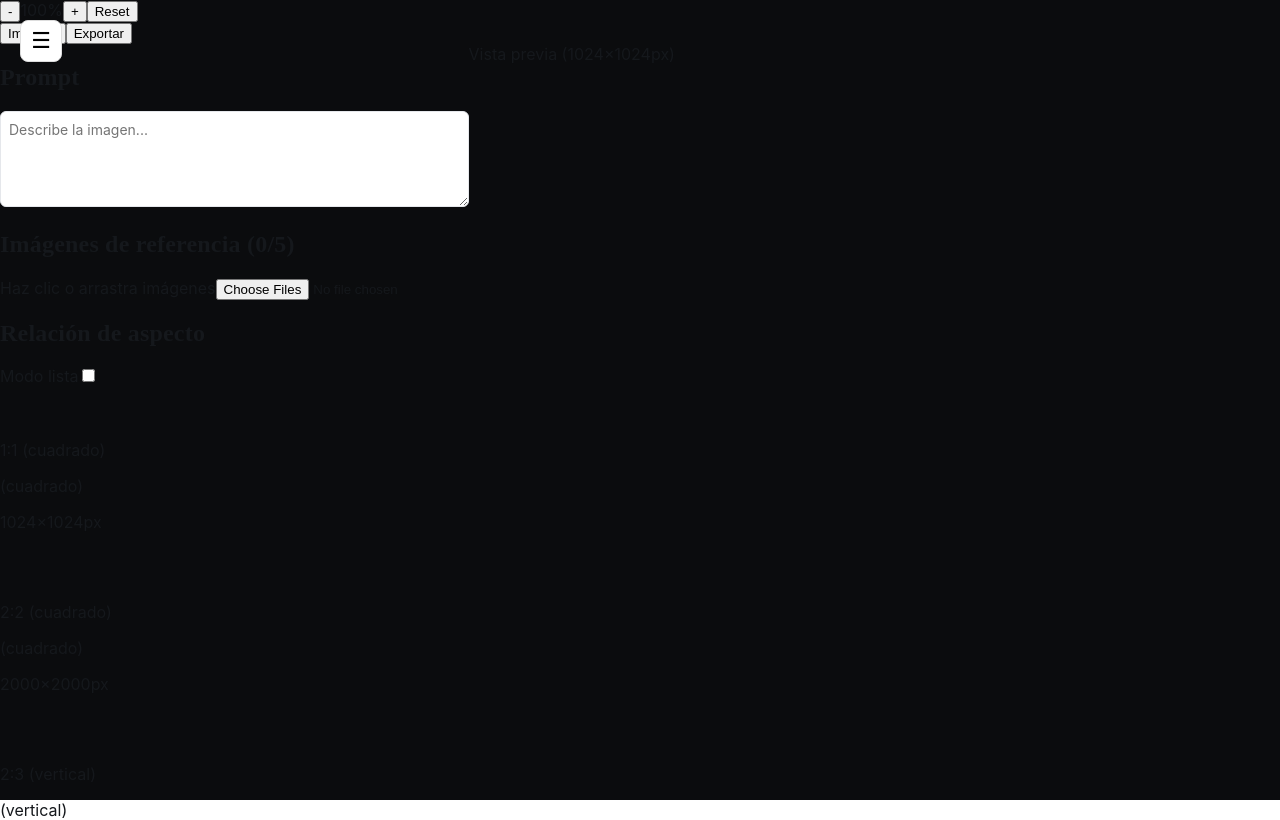
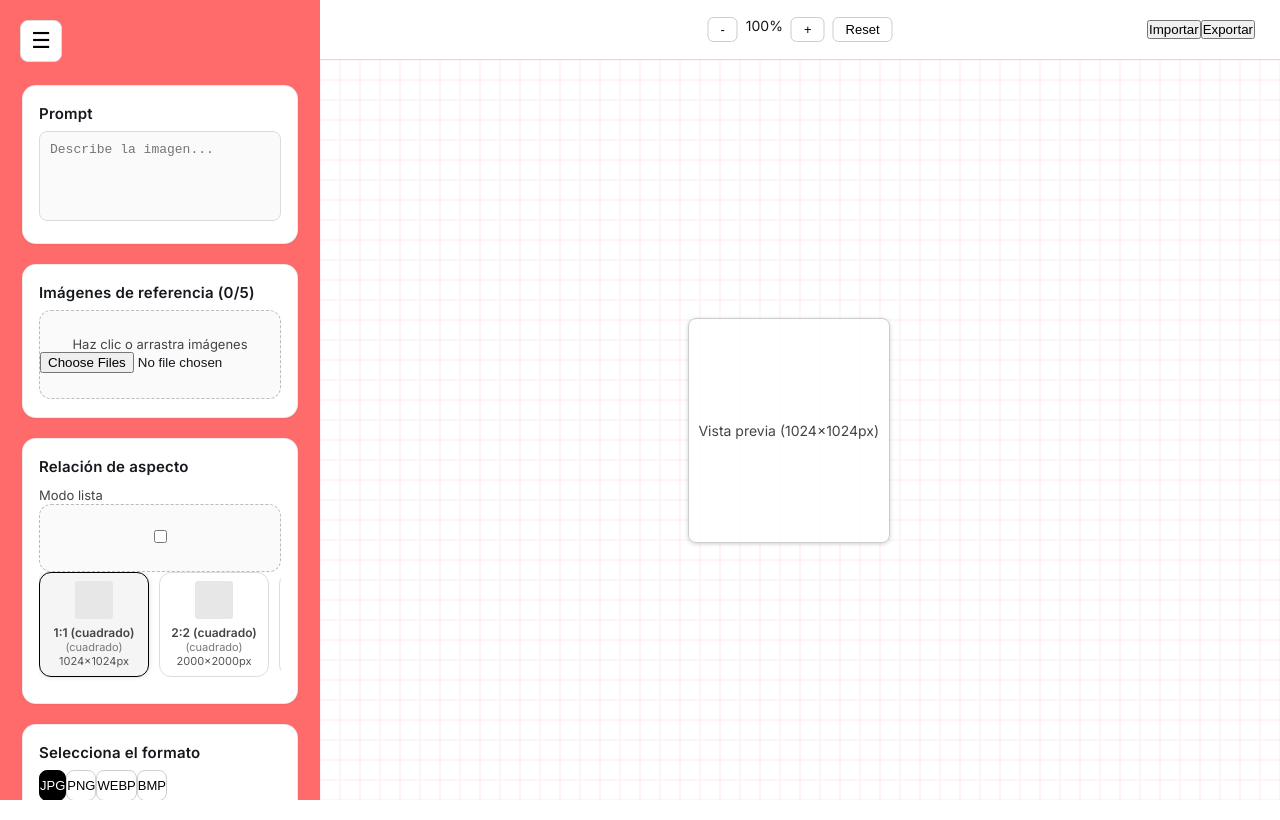
Before and after one commit to firstwinagency/firstwinagency-firstwin-panel, a Next.js app: page /pictulab in a window 1280 px wide. Shown: the top 820 px of the page. Built offline with nearby package versions, Linux system fonts and the light colour scheme.

Commit message:
Update globals.css

```diff
--- a/app/pictulab/globals.css
+++ b/app/pictulab/globals.css
@@ -1,38 +1,315 @@
-/* ==== PROMPT TEXTAREA (estilos reales del panel original) ==== */
+/* ============================================================
+   FUENTES
+============================================================ */
+@import url("https://fonts.googleapis.com/css2?family=Inter:wght@300;400;500;600;700&family=DM+Serif+Display&display=swap");
+
+/* ============================================================
+   RESET
+============================================================ */
+* {
+  margin: 0;
+  padding: 0;
+  box-sizing: border-box;
+}
+
+html,
+body {
+  width: 100%;
+  height: 100%;
+  overflow: hidden;
+  background: #ffffff;
+  font-family: "Inter", sans-serif;
+  color: #15181c;
+  -webkit-font-smoothing: antialiased;
+}
+
+/* Scrollbars */
+::-webkit-scrollbar {
+  width: 6px;
+  height: 6px;
+}
+::-webkit-scrollbar-thumb {
+  background: #bfbfbf;
+  border-radius: 10px;
+}
+
+/* ============================================================
+   SIDEBAR
+============================================================ */
+.sidebar {
+  width: 320px;
+  background: #ff6b6b;
+  padding: 22px;
+  padding-top: 85px;
+  display: flex;
+  flex-direction: column;
+  gap: 20px;
+  overflow-y: auto;
+}
+
+.sidebar-box {
+  background: white;
+  padding: 18px 16px;
+  border-radius: 14px;
+  border: 1px solid rgba(0, 0, 0, 0.08);
+  box-shadow: 0 1px 3px rgba(0, 0, 0, 0.05);
+}
+
+/* Títulos */
+.sidebar-box h2 {
+  font-family: "Inter", sans-serif;
+  font-size: 15px;
+  font-weight: 600;
+  margin-bottom: 8px;
+}
+
+/* Textos */
+.sidebar-box p,
+.sidebar-box span {
+  font-size: 13px;
+  color: #444;
+  white-space: nowrap;
+  overflow: hidden;
+  text-overflow: ellipsis;
+}
+
+/* TEXTAREA */
 .sidebar-box textarea {
-  -webkit-text-size-adjust: 100%;
-  tab-size: 4;
-  -webkit-tap-highlight-color: transparent;
+  width: 100%;
+  height: 90px;
+  border-radius: 8px;
+  border: 1px solid #dcdcdc;
+  background: #fafafa;
+  resize: none;
+  padding: 10px;
+  font-size: 13px;
+}
 
-  /* Variables originales del panel */
-  --fw-bg: #0b0c0e;
-  --fw-surface: #0f1113;
-  --fw-border: #2a2d31;
-  --fw-text: #e7e9ee;
-  --fw-subtle: #9aa0a6;
-  --brand-accent: #ff6d6d;
-  --brand-accent-ink: #15181c;
-  --brand-accent-glow: hsla(0,100%,71%,.25);
+/* INPUT FILE */
+.sidebar-box label {
+  display: block;
+  width: 100%;
+  background: #fafafa;
+  border: 1px dashed #bbbbbb;
+  border-radius: 12px;
+  text-align: center;
+  padding: 25px 0;
+  font-size: 13px;
+  cursor: pointer;
+  overflow: hidden;
+}
 
-  -webkit-font-smoothing: antialiased;
+.sidebar-box label span {
+  white-space: nowrap;
+}
 
-  border: 0 solid #e5e7eb;
-  box-sizing: border-box;
+/* Galería miniaturas */
+.image-grid img {
+  border-radius: 10px;
+  object-fit: cover;
+  width: 100%;
+  height: 80px;
+}
 
-  font-family: inherit;
-  font-feature-settings: inherit;
-  font-variation-settings: inherit;
-  font-weight: inherit;
-  letter-spacing: inherit;
-  color: inherit;
+/* ============================================================
+   RELACIÓN DE ASPECTO
+============================================================ */
 
-  margin: 0;
+/* LISTA HORIZONTAL */
+.aspect-list {
+  display: flex;
+  gap: 10px;
+  overflow-x: auto;
+  padding-bottom: 8px;
+}
+
+.aspect-item {
+  flex-shrink: 0;
+  width: 110px;
+  border: 1px solid #dcdcdc;
+  border-radius: 12px;
+  padding: 8px 6px;
+  cursor: pointer;
+  transition: 0.15s;
+  background: white;
+  text-align: center;
+}
+
+.aspect-item:hover {
+  border-color: black;
+}
+
+.aspect-item.active {
+  border-color: black;
+  background: #f5f5f5;
+  box-shadow: 0 0 5px rgba(0, 0, 0, 0.15);
+}
+
+/* Mini preview shape */
+.mini-rect {
+  background: #e7e7e7;
+  margin: 0 auto 6px auto;
+  border-radius: 3px;
+}
+
+/* Texto formato 3 columnas */
+.aspect-item .ratio {
+  font-weight: 600;
+  font-size: 12px;
+}
+.aspect-item .type {
+  color: #777;
+  font-size: 11px;
+}
+.aspect-item .px {
+  font-size: 11px;
+  color: #555;
+}
+
+/* SELECT (modo lista) */
+.aspect-select {
   width: 100%;
-  height: 6rem;              /* 96px exactos */
-  resize: vertical;
-  border-radius: 0.375rem;   /* 6px */
-  border-width: 1px;
-  padding: 0.5rem;           /* 8px */
-  font-size: .875rem;        /* 14px */
-  line-height: 1.25rem;      /* 20px */
+  padding: 9px;
+  border-radius: 10px;
+  border: 1px solid #dcdcdc;
+  background: #fafafa;
+  font-size: 13px;
+  outline: none;
 }
+
+/* Toggle Modo Lista */
+.toggle-wrap {
+  display: flex;
+  align-items: center;
+  justify-content: space-between;
+}
+
+.toggle {
+  position: relative;
+  width: 40px;
+  height: 20px;
+  background: #ccc;
+  border-radius: 20px;
+  cursor: pointer;
+}
+
+.toggle-thumb {
+  position: absolute;
+  top: 2px;
+  left: 2px;
+  width: 16px;
+  height: 16px;
+  background: white;
+  border-radius: 50%;
+  transition: 0.2s;
+}
+
+.toggle.active {
+  background: #000;
+}
+.toggle.active .toggle-thumb {
+  transform: translateX(20px);
+}
+
+/* ============================================================
+   FORMATO (JPG / PNG / WEBP / BMP)
+============================================================ */
+.format-buttons {
+  display: flex;
+  gap: 8px;
+}
+
+.format-btn {
+  flex: 1;
+  padding: 7px 0;
+  background: #fff;
+  border: 1px solid #cfcfcf;
+  border-radius: 8px;
+  cursor: pointer;
+  font-size: 13px;
+}
+
+.format-btn.active {
+  background: #000;
+  color: white;
+  border-color: #000;
+}
+
+/* ============================================================
+   BOTÓN GENERAR
+============================================================ */
+.generate-btn {
+  width: 100%;
+  padding: 12px 0;
+  background: #000;
+  color: white;
+  font-size: 15px;
+  font-weight: 600;
+  border-radius: 10px;
+  cursor: pointer;
+  transition: 0.2s;
+}
+
+/* ============================================================
+   TOP BAR
+============================================================ */
+.topbar {
+  position: fixed;
+  top: 0;
+  left: 320px;
+  right: 0;
+  height: 60px;
+  background: white;
+  border-bottom: 1px solid #ddd;
+  display: flex;
+  align-items: center;
+  justify-content: flex-end;
+  padding-right: 25px;
+  z-index: 40;
+}
+
+.zoom-controls {
+  position: absolute;
+  left: 50%;
+  transform: translateX(-50%);
+  display: flex;
+  gap: 8px;
+  font-size: 14px;
+}
+
+.btn-zoom {
+  padding: 4px 12px;
+  border: 1px solid #ccc;
+  background: white;
+  border-radius: 6px;
+  cursor: pointer;
+  font-size: 13px;
+}
+
+/* ============================================================
+   PREVIEW ZONE
+============================================================ */
+.preview-zone {
+  flex: 1;
+  height: 100vh;
+  background: url("/coral-grid.svg") repeat;
+  display: flex;
+  justify-content: center;
+  align-items: center;
+  padding-top: 60px;
+}
+
+.preview-inner {
+  background: rgba(255, 255, 255, 0.85);
+  border: 1px solid #ccc;
+  border-radius: 8px;
+  display: flex;
+  align-items: center;
+  justify-content: center;
+  color: #444;
+  box-shadow: 0 1px 4px rgba(0, 0, 0, 0.18);
+  text-align: center;
+  font-size: 14px;
+  max-width: 90%;
+  max-height: 90%;
+}
```
